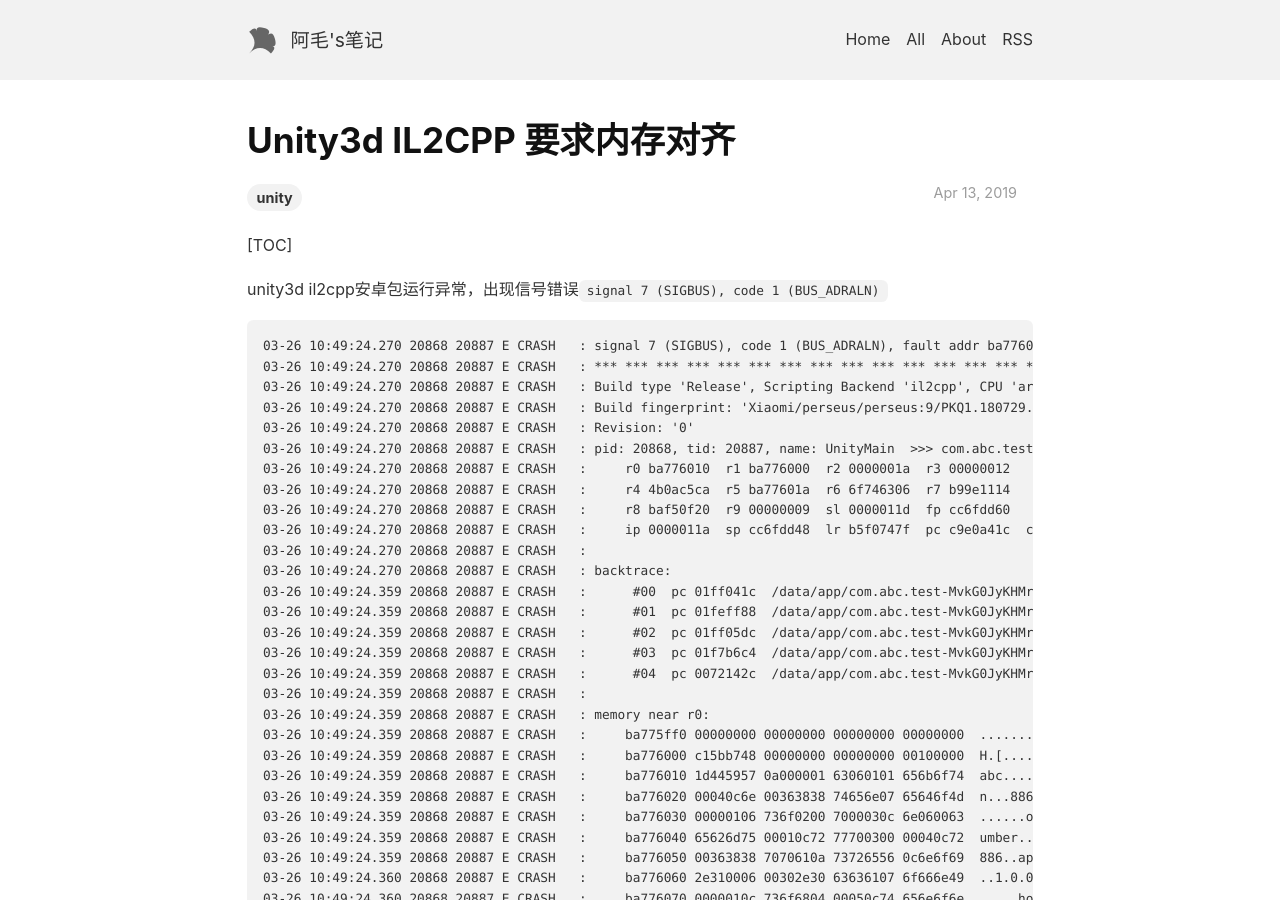
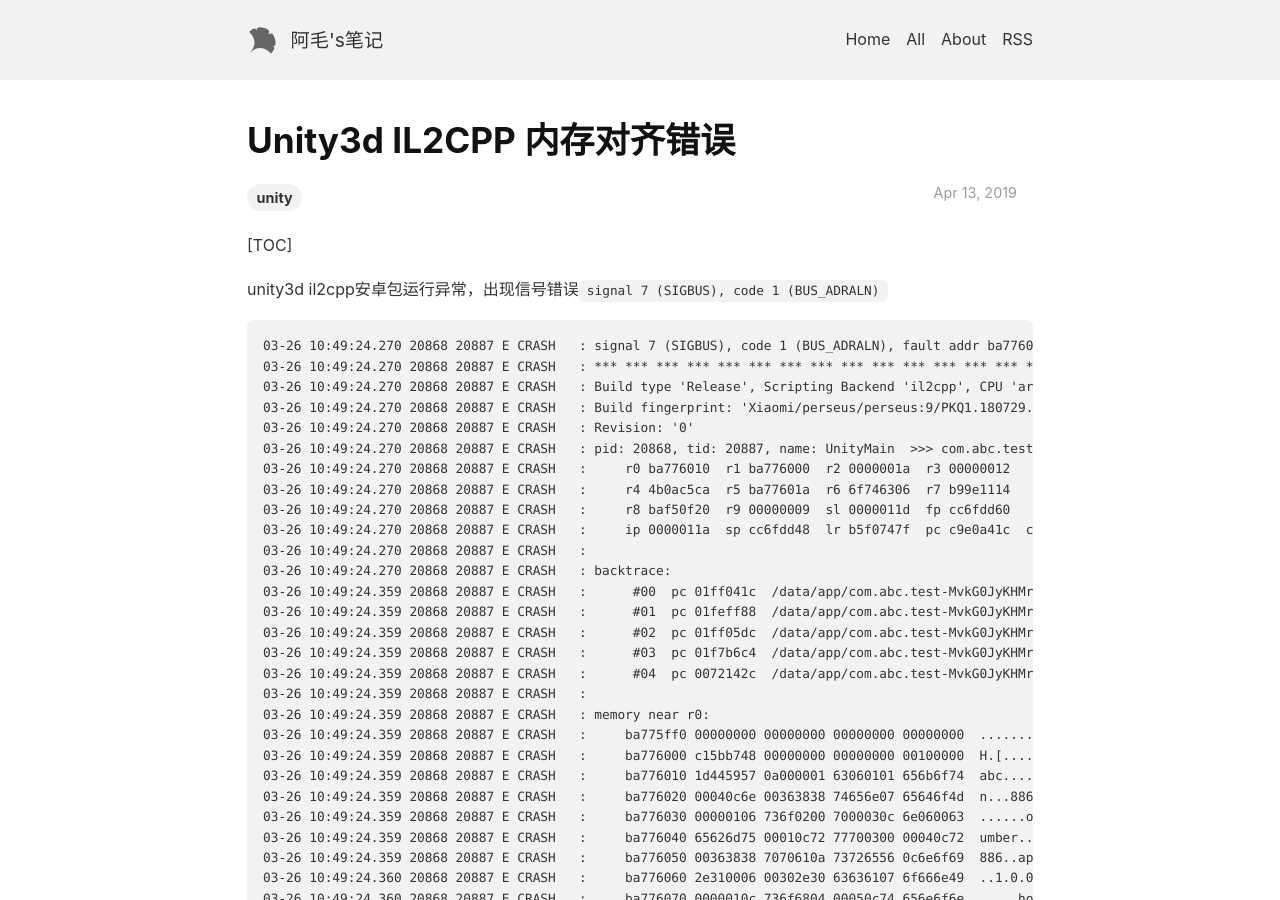
Before and after one commit to lizijie/lizijie.github.io, a Jekyll site: the page built from _posts/2019-04-13-Unity3d IL2CPP 内存对齐错误.md, in a window 1280 px wide and 900 px high. Built offline with Jekyll 4.4.1, drawn with Linux system fonts in a browser that asks for light colours; nearby versions of some CDN libraries; comment, search, counter and statistics services are not loaded.

Commit message:
Update and rename 2019-04-13-Unity3d IL2CPP C#指针内存对齐错误.md to 2019-04-13-Unity3d IL2CPP 内存对齐错误.md

```diff
--- a/_posts/2019-04-13-Unity3d IL2CPP C#指针内存对齐错误.md
+++ b/_posts/2019-04-13-Unity3d IL2CPP 内存对齐错误.md
@@ -1,6 +1,6 @@
 ---
 layout: post
-title: Unity3d IL2CPP 要求内存对齐
+title: Unity3d IL2CPP 内存对齐错误
 key: 201904131333
 tags: unity
 ---
```
